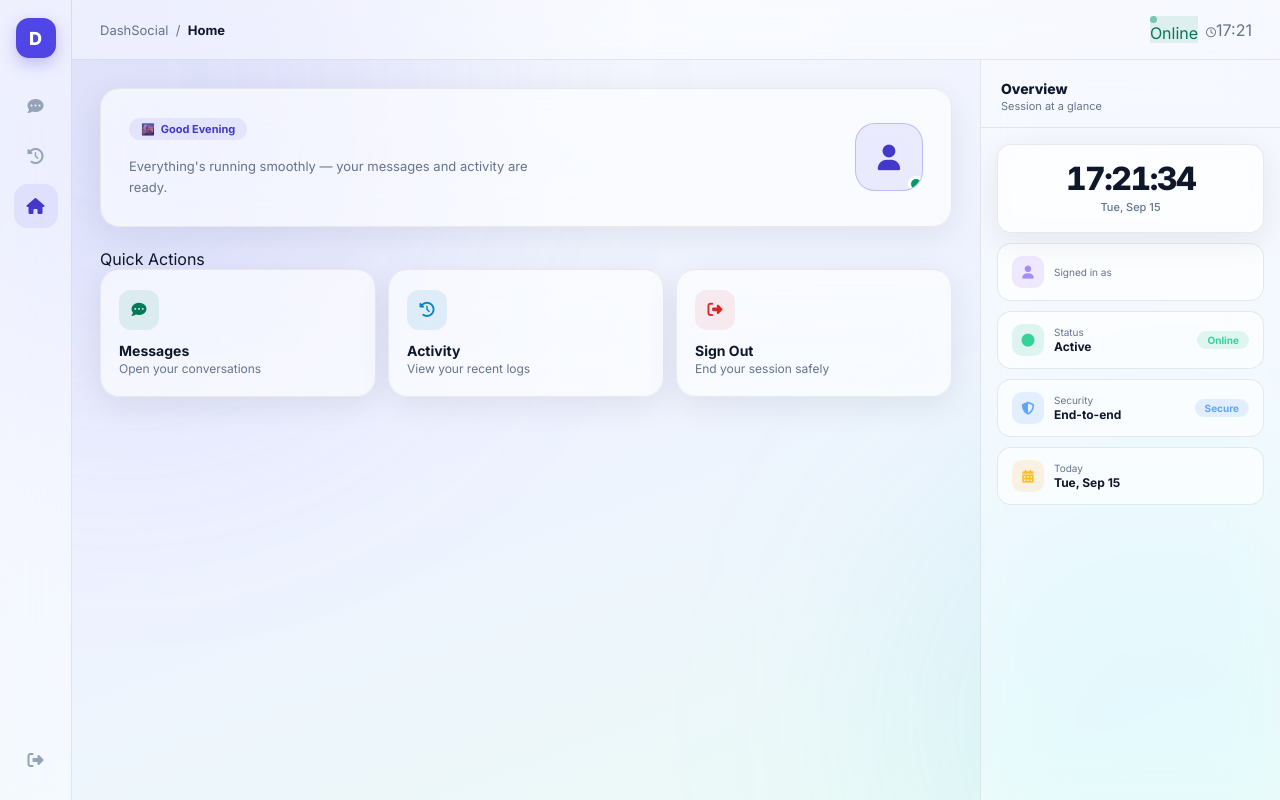
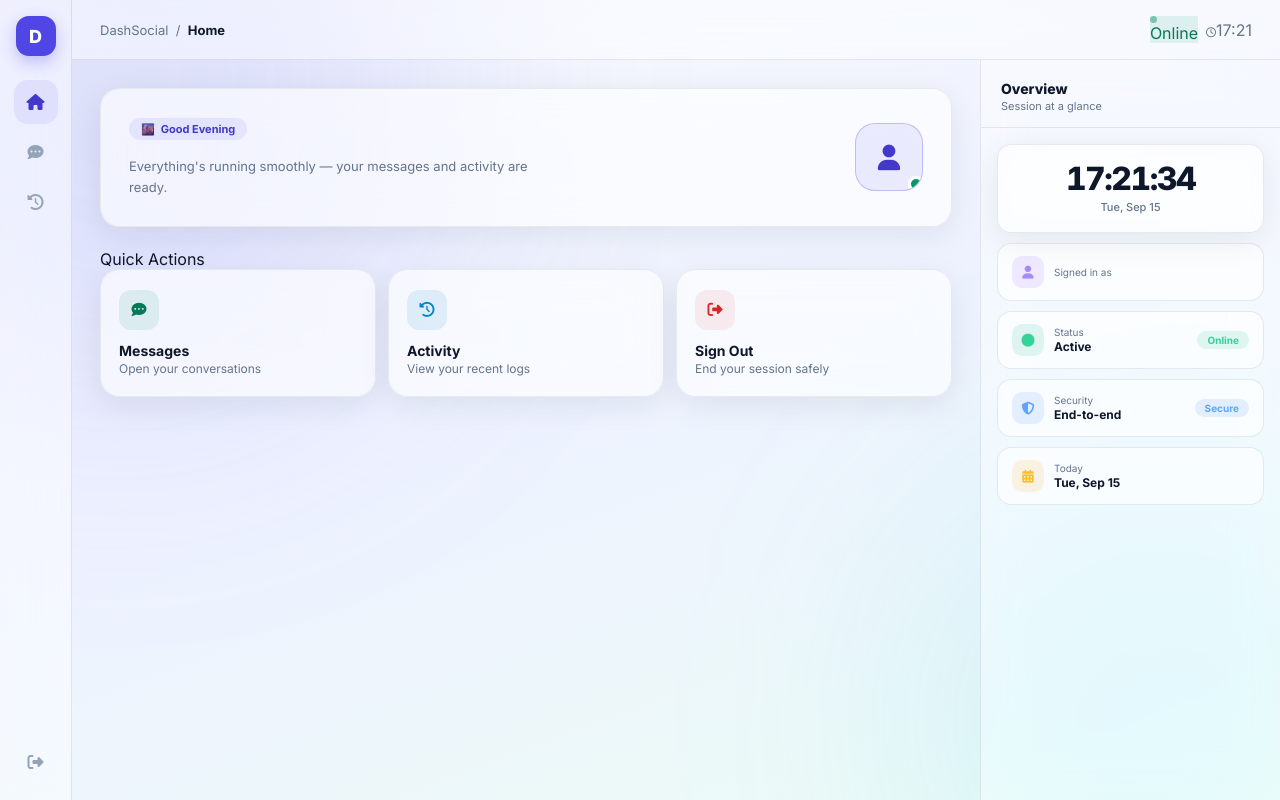
Before and after one commit to adtiyabhai01/chat, a Django app: page /home/ in a window 1280 px wide. Run offline with Django 5.2, Linux system fonts and the light colour scheme.

Commit message:
Global nav rail on all screens: shared sidebar partial, active states, admin-aware

```diff
--- a/myapp/static/css/glass.css
+++ b/myapp/static/css/glass.css
@@ -161,3 +161,46 @@ body {
 @media (prefers-reduced-motion: reduce) {
     *, *::before, *::after { animation-duration: 0.01ms !important; transition-duration: 0.01ms !important; }
 }
+
+/* ---------- global nav rail (visible on all app screens) ---------- */
+.rail {
+    width: 72px; flex-shrink: 0;
+    display: flex; flex-direction: column; align-items: center;
+    padding: 16px 0; gap: 6px;
+    background: var(--glass-soft);
+    backdrop-filter: var(--blur); -webkit-backdrop-filter: var(--blur);
+    border-right: 1px solid var(--stroke);
+    z-index: 400;
+}
+.rail-fixed { position: fixed; left: 0; top: 0; bottom: 0; }
+body.rail-pad { padding-left: 72px; }
+.rail-logo {
+    width: 40px; height: 40px; background: var(--accent); border-radius: 13px;
+    display: flex; align-items: center; justify-content: center;
+    font-size: 18px; font-weight: 800; color: #fff; text-decoration: none;
+    margin-bottom: 18px; flex-shrink: 0;
+    box-shadow: 0 6px 16px rgba(79, 70, 229, 0.3);
+}
+.rail-spacer { flex: 1; }
+.rail-btn {
+    width: 44px; height: 44px; border-radius: 14px;
+    display: flex; align-items: center; justify-content: center;
+    color: var(--faint); font-size: 16px; text-decoration: none;
+    position: relative; transition: background 0.2s, color 0.2s;
+}
+.rail-btn:hover { background: rgba(15, 23, 42, 0.05); color: var(--ink); }
+.rail-btn.active { background: var(--accent-soft); color: var(--accent-deep); }
+.rail-tip {
+    position: absolute; left: calc(100% + 10px);
+    background: var(--ink); color: #fff;
+    font-size: 11px; font-weight: 600;
+    padding: 5px 10px; border-radius: 8px;
+    white-space: nowrap; pointer-events: none;
+    opacity: 0; transform: translateX(-6px);
+    transition: opacity 0.15s, transform 0.15s; z-index: 500;
+}
+.rail-btn:hover .rail-tip { opacity: 1; transform: translateX(0); }
+@media (max-width: 768px) {
+    .rail { display: none; }
+    body.rail-pad { padding-left: 0; }
+}
--- a/myapp/static/css/home.css
+++ b/myapp/static/css/home.css
@@ -174,11 +174,7 @@ html, body { height: 100%; overflow: hidden; }
     .tile-out { grid-column: 1 / -1; }
 }
 @media (max-width: 768px) {
-    .shell { grid-template-columns: 1fr; grid-template-rows: 58px 1fr; }
-    .sidebar { flex-direction: row; height: 58px; width: 100%; border-right: none; border-bottom: 1px solid var(--stroke); padding: 0 14px; gap: 4px; overflow-x: auto; }
-    .logo-mark { margin-bottom: 0; margin-right: 8px; }
-    .nav-spacer { display: none; }
-    .nav-btn .tip { display: none; }
+    .shell { grid-template-columns: 1fr; }
     .main { grid-template-rows: 52px 1fr; }
 }
 @media (max-width: 520px) {
--- a/myapp/templates/admin_dashboard.html
+++ b/myapp/templates/admin_dashboard.html
@@ -11,7 +11,8 @@
         <link rel="stylesheet" href="{% static 'css/glass.css' %}">
     <link rel="stylesheet" href="{% static 'css/admin.css' %}">
 </head>
-<body>
+<body class="rail-pad">
+{% include 'partials/sidebar.html' with active='admin' fixed=True %}
 <div class="container">
 
     <!-- Header -->
--- a/myapp/templates/chat.html
+++ b/myapp/templates/chat.html
@@ -13,6 +13,8 @@
 </head>
 <body>
 <div class="app-container">
+
+    {% include 'partials/sidebar.html' with active='chat' %}
 
     <!-- Sidebar -->
     <div class="sidebar" id="sidebar">
--- a/myapp/templates/home.html
+++ b/myapp/templates/home.html
@@ -17,18 +17,7 @@
 
 <div class="shell">
 
-    <!-- Sidebar -->
-    <aside class="sidebar">
-        <div class="logo-mark">D</div>
-        <a href="{% url 'chat' %}" class="nav-btn"><i class="fas fa-comment-dots"></i><span class="tip">Messages</span></a>
-        <a href="{% url 'show_logs' %}" class="nav-btn"><i class="fas fa-history"></i><span class="tip">Logs</span></a>
-        <a href="#" class="nav-btn active"><i class="fas fa-home"></i><span class="tip">Home</span></a>
-        {% if request.session.is_admin %}
-        <a href="{% url 'admin_dashboard' %}" class="nav-btn"><i class="fas fa-chart-line"></i><span class="tip">Admin Panel</span></a>
-        {% endif %}
-        <div class="nav-spacer"></div>
-        <a href="{% url 'logout_view' %}" class="nav-btn"><i class="fas fa-sign-out-alt"></i><span class="tip">Sign Out</span></a>
-    </aside>
+    {% include 'partials/sidebar.html' with active='home' %}
 
     <div class="main">
         <!-- Topbar -->
--- a/myapp/templates/logs.html
+++ b/myapp/templates/logs.html
@@ -10,7 +10,8 @@
         <link rel="stylesheet" href="{% static 'css/glass.css' %}">
     <link rel="stylesheet" href="{% static 'css/logs.css' %}">
 </head>
-<body>
+<body class="rail-pad">
+{% include 'partials/sidebar.html' with active='activity' fixed=True %}
 <div class="dashboard-container">
     <div class="header">
         <div class="header-top">
--- /dev/null
+++ b/myapp/templates/partials/sidebar.html
@@ -0,0 +1,12 @@
+{# Global nav rail — include with active='home'|'chat'|'activity'|'admin'. Never remove: visible on all app screens. #}
+<aside class="rail{% if fixed %} rail-fixed{% endif %}">
+    <a href="{% url 'home' %}" class="rail-logo">D</a>
+    <a href="{% url 'home' %}" class="rail-btn{% if active == 'home' %} active{% endif %}"><i class="fas fa-home"></i><span class="rail-tip">Home</span></a>
+    <a href="{% url 'chat' %}" class="rail-btn{% if active == 'chat' %} active{% endif %}"><i class="fas fa-comment-dots"></i><span class="rail-tip">Messages</span></a>
+    <a href="{% url 'show_logs' %}" class="rail-btn{% if active == 'activity' %} active{% endif %}"><i class="fas fa-history"></i><span class="rail-tip">Activity</span></a>
+    {% if request.session.is_admin %}
+    <a href="{% url 'admin_dashboard' %}" class="rail-btn{% if active == 'admin' %} active{% endif %}"><i class="fas fa-chart-line"></i><span class="rail-tip">Admin Panel</span></a>
+    {% endif %}
+    <div class="rail-spacer"></div>
+    <a href="{% url 'logout_view' %}" class="rail-btn"><i class="fas fa-sign-out-alt"></i><span class="rail-tip">Sign Out</span></a>
+</aside>
```
